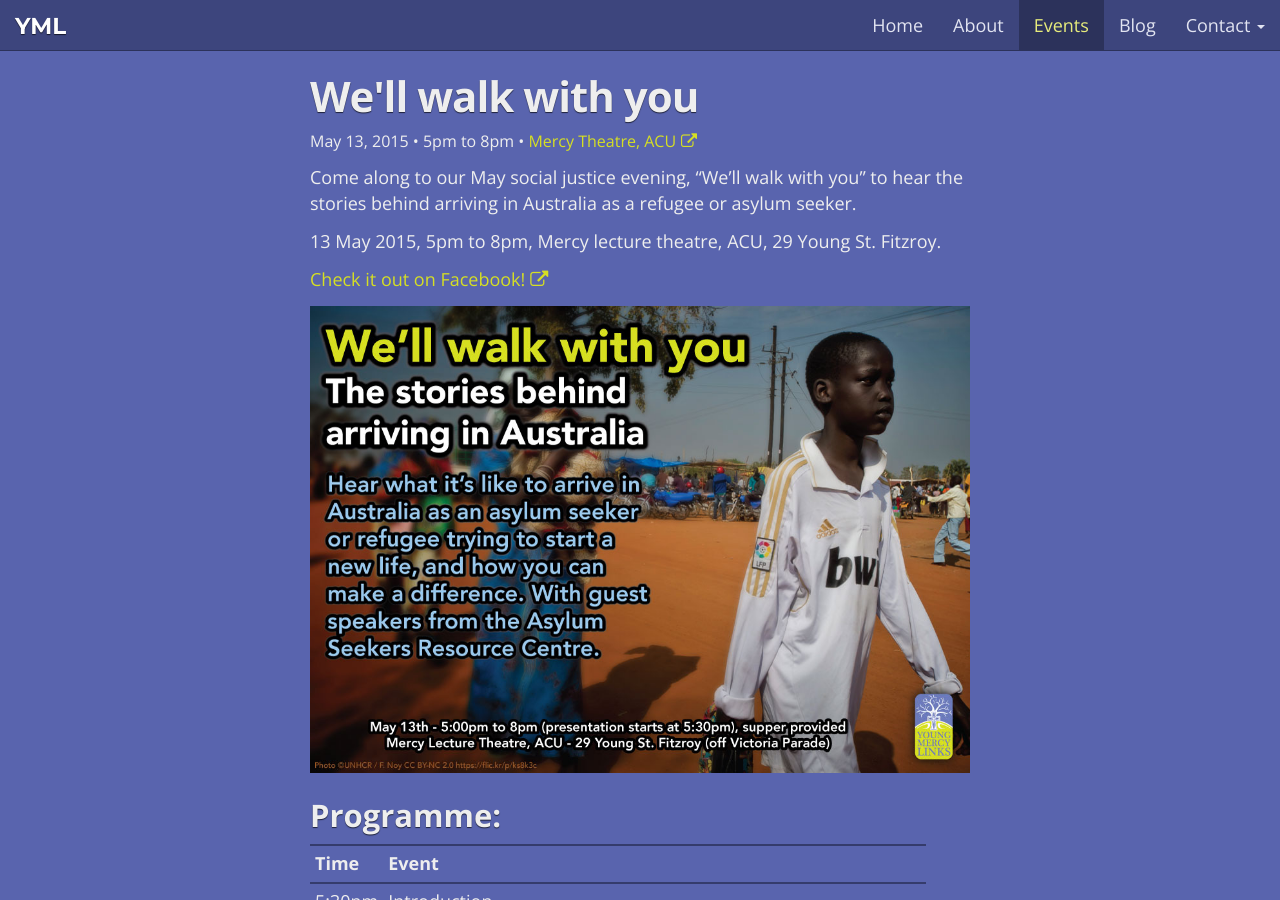
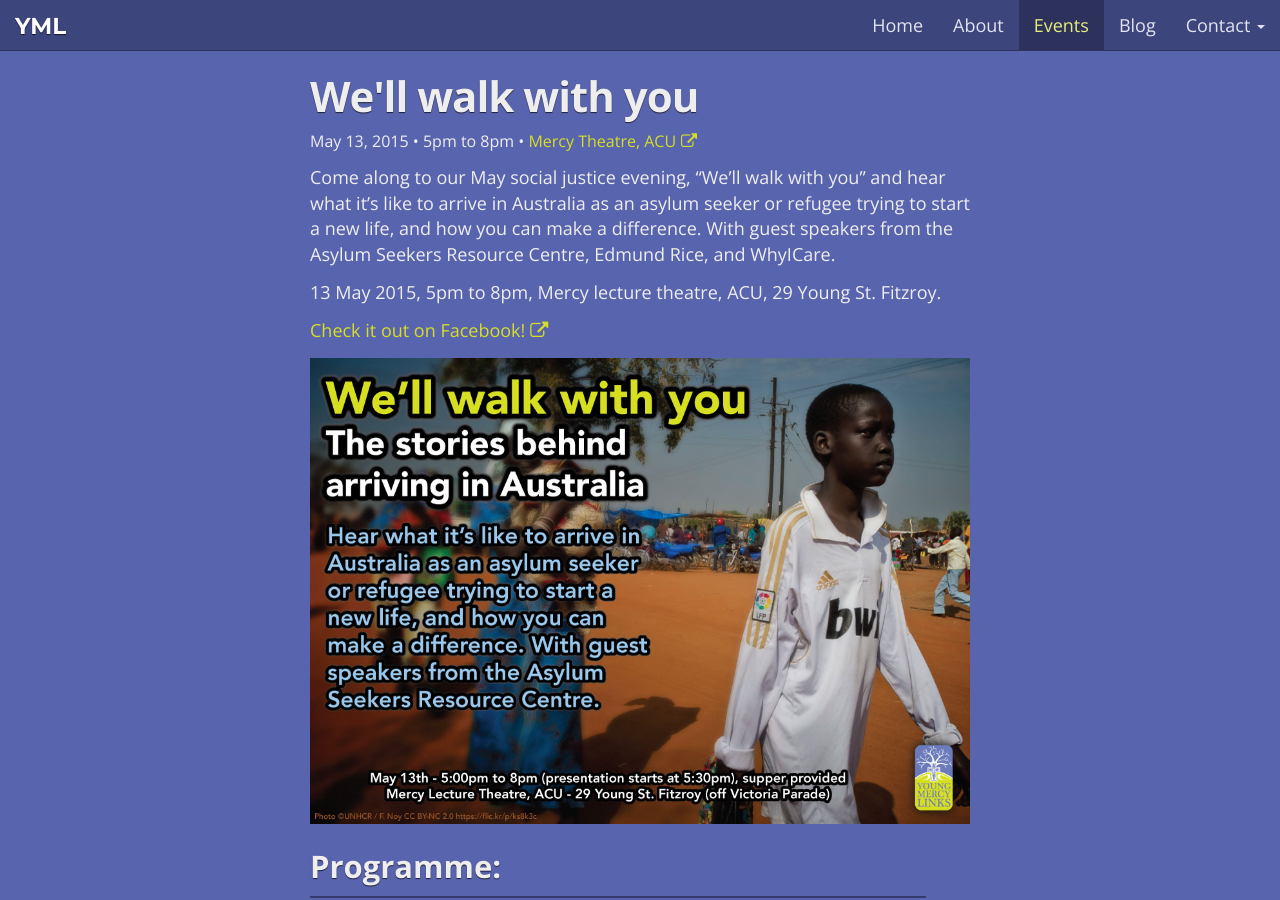
Before and after one commit to youngmercylinks/youngmercylinks.github.io, a Jekyll site: the page built from _events/2015/2015-05-03-walk-with-you.markdown, in a window 1280 px wide and 900 px high. Built offline with Jekyll 4.4.1, drawn with Linux system fonts in a browser that asks for light colours; nearby versions of some CDN libraries.

Commit message:
Added more detail

```diff
--- a/_events/2015/2015-05-03-walk-with-you.markdown
+++ b/_events/2015/2015-05-03-walk-with-you.markdown
@@ -17,7 +17,7 @@
     width: 1684
     height: 1190
 ---
-Come along to our May social justice evening, "We'll walk with you" to hear the stories behind arriving in Australia as a refugee or asylum seeker.
+Come along to our May social justice evening, "We'll walk with you" and hear what it’s like to arrive in Australia as an asylum seeker or refugee trying to start a new life, and how you can make a difference. With guest speakers from the Asylum Seekers Resource Centre, Edmund Rice, and WhyICare.
 
 13 May 2015, 5pm to 8pm, Mercy lecture theatre, ACU, 29 Young St. Fitzroy.
 
```
